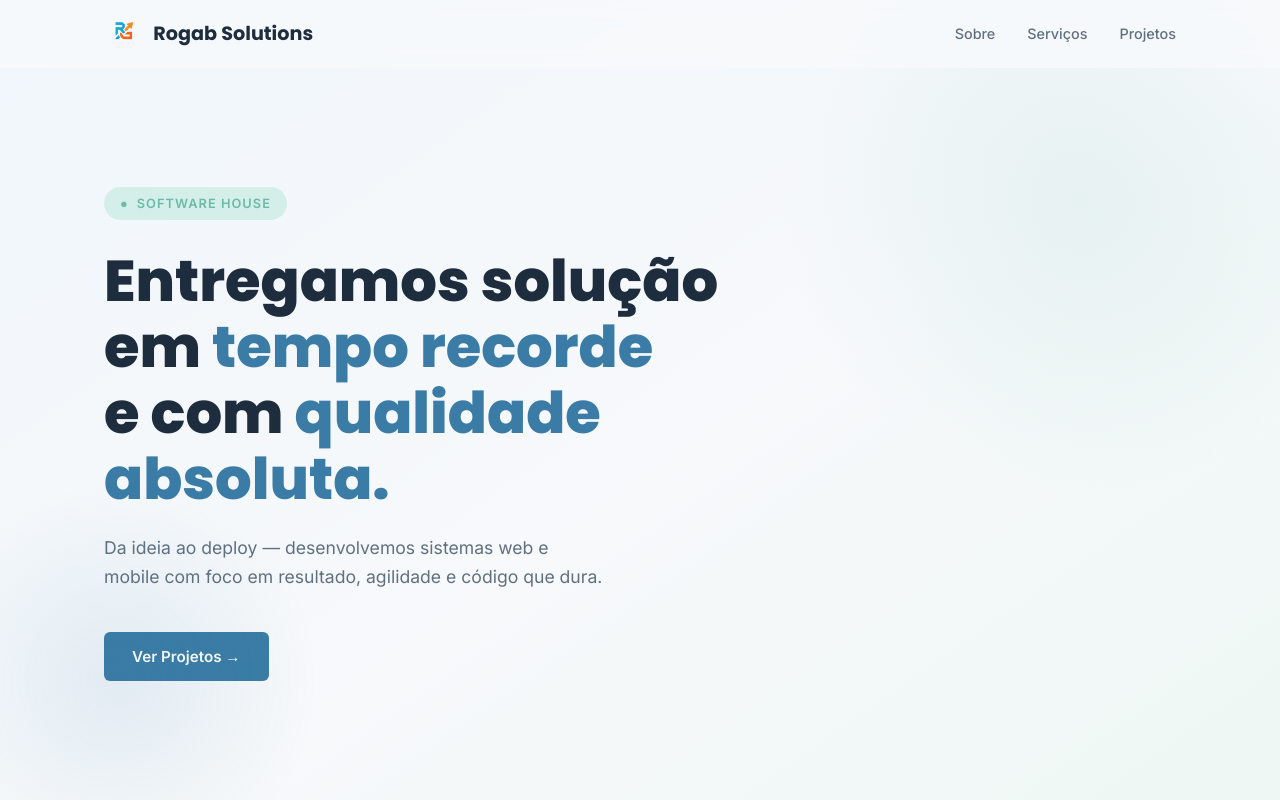
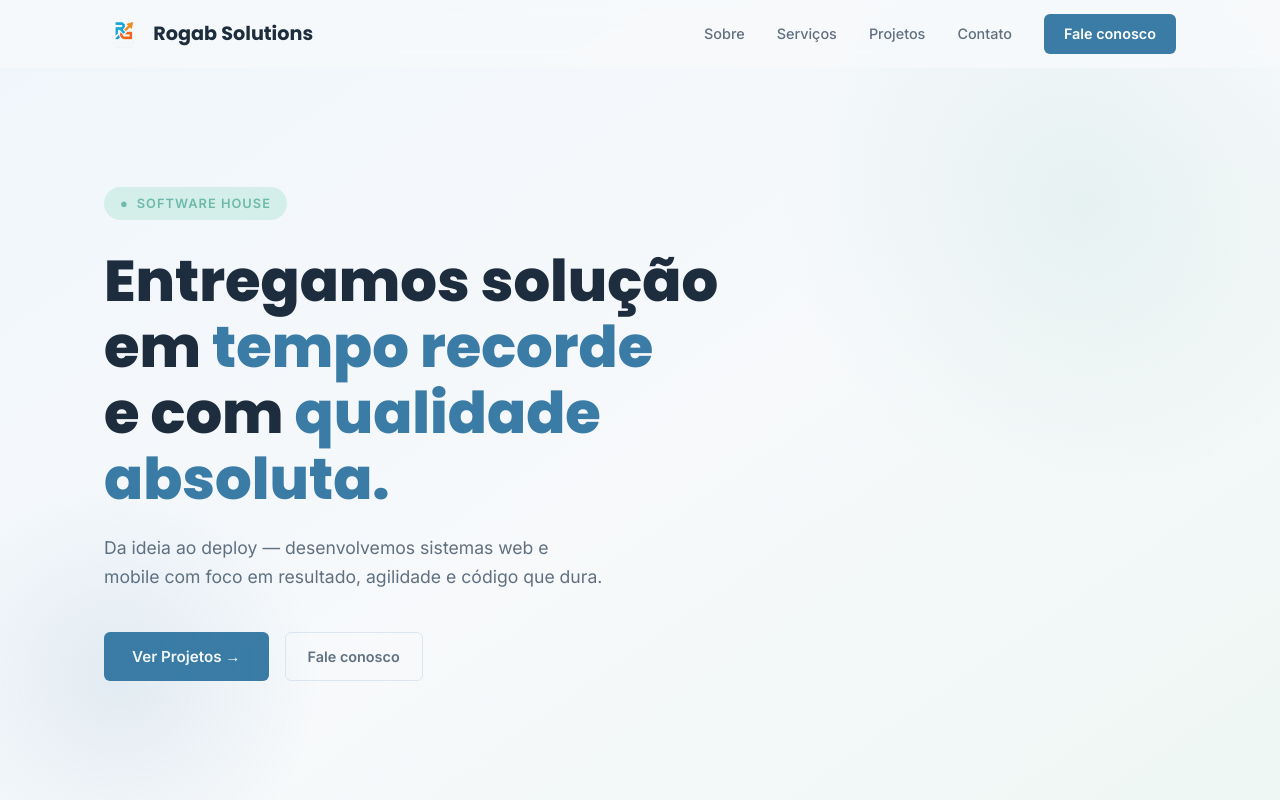
Before and after one commit to ebagabee/rogab_solutions, a React (Vite) app: page / in a window 1280 px wide. Shown: the top 800 px of the page. Built offline with nearby package versions, Linux system fonts and the light colour scheme.

Commit message:
feat: reactive contact section

```diff
--- a/src/components/Header.jsx
+++ b/src/components/Header.jsx
@@ -2,8 +2,7 @@
 import { useNavigate, useLocation } from 'react-router-dom'
 import logo from '../assets/logo.png'
 
-// Habilitar quando o e-mail de contato estiver configurado
-const SHOW_CONTACT = false
+const SHOW_CONTACT = true
 
 export default function Header() {
   const [scrolled, setScrolled] = useState(false)
--- a/src/pages/Home.jsx
+++ b/src/pages/Home.jsx
@@ -3,8 +3,8 @@
 import { projects } from '../data/projects.js'
 import ProjectCard from '../components/ProjectCard.jsx'
 
-// Habilitar quando o e-mail de contato estiver configurado
-const SHOW_CONTACT = false
+const SHOW_CONTACT = true
+const WHATSAPP_URL = 'https://wa.me/5582988346674'
 
 const SERVICES = [
   {
@@ -91,12 +91,14 @@
                 Ver Projetos →
               </Link>
               {SHOW_CONTACT && (
-                <Link to="#contato" className="btn btn-ghost" onClick={(e) => {
-                  e.preventDefault()
-                  document.getElementById('contato')?.scrollIntoView({ behavior: 'smooth' })
-                }}>
+                <a
+                  href={WHATSAPP_URL}
+                  target="_blank"
+                  rel="noopener noreferrer"
+                  className="btn btn-ghost"
+                >
                   Fale conosco
-                </Link>
+                </a>
               )}
             </div>
           </div>
@@ -185,7 +187,6 @@
       </section>
 
       {/* ── Contato ──────────────────────────────────────── */}
-      {/* Para reativar: setar SHOW_CONTACT = true no topo do arquivo */}
       {SHOW_CONTACT && (
         <section className="section section-alt" id="contato">
           <div className="container">
@@ -194,8 +195,16 @@
               <p className="contact-sub">
                 Nos conte o que você precisa. Respondemos rápido e sem enrolação.
               </p>
-              <a href="mailto:contato@rogabsolutions.com.br" className="contact-email">
-                ✉️ contato@rogabsolutions.com.br
+              <a
+                href={WHATSAPP_URL}
+                target="_blank"
+                rel="noopener noreferrer"
+                className="contact-email"
+              >
+                <svg width="20" height="20" viewBox="0 0 24 24" fill="currentColor" aria-hidden="true">
+                  <path d="M17.472 14.382c-.297-.149-1.758-.867-2.03-.967-.273-.099-.471-.148-.67.15-.197.297-.767.966-.94 1.164-.173.199-.347.223-.644.075-.297-.15-1.255-.463-2.39-1.475-.883-.788-1.48-1.761-1.653-2.059-.173-.297-.018-.458.13-.606.134-.133.298-.347.446-.52.149-.174.198-.298.298-.497.099-.198.05-.371-.025-.52-.075-.149-.669-1.612-.916-2.207-.242-.579-.487-.5-.669-.51-.173-.008-.371-.01-.57-.01-.198 0-.52.074-.792.372-.272.297-1.04 1.016-1.04 2.479 0 1.462 1.065 2.875 1.213 3.074.149.198 2.096 3.2 5.077 4.487.709.306 1.262.489 1.694.625.712.227 1.36.195 1.871.118.571-.085 1.758-.719 2.006-1.413.248-.694.248-1.289.173-1.413-.074-.124-.272-.198-.57-.347m-5.421 7.403h-.004a9.87 9.87 0 01-5.031-1.378l-.361-.214-3.741.982.998-3.648-.235-.374a9.86 9.86 0 01-1.51-5.26c.001-5.45 4.436-9.884 9.888-9.884 2.64 0 5.122 1.03 6.988 2.898a9.825 9.825 0 012.893 6.994c-.003 5.45-4.437 9.884-9.885 9.884m8.413-18.297A11.815 11.815 0 0012.05 0C5.495 0 .16 5.335.157 11.892c0 2.096.547 4.142 1.588 5.945L.057 24l6.305-1.654a11.882 11.882 0 005.683 1.448h.005c6.554 0 11.89-5.335 11.893-11.893a11.821 11.821 0 00-3.48-8.413z"/>
+                </svg>
+                +55 (82) 98834-6674
               </a>
             </div>
           </div>
--- a/src/pages/ProjectDetail.jsx
+++ b/src/pages/ProjectDetail.jsx
@@ -2,8 +2,8 @@
 import { projects } from '../data/projects.js'
 import ImageGallery from '../components/ImageGallery.jsx'
 
-// Habilitar quando o e-mail de contato estiver configurado
-const SHOW_CONTACT = false
+const SHOW_CONTACT = true
+const WHATSAPP_URL = 'https://wa.me/5582988346674'
 
 const ACCENTS = [
   { color: '#3a7ca5', light: '#d6eaf8' },
@@ -102,27 +102,23 @@
                 </div>
               </div>
 
-              {/* Para reativar: setar SHOW_CONTACT = true no topo do arquivo */}
               {SHOW_CONTACT && (
                 <div
                   className="detail-card"
                   style={{ background: accent.light, borderColor: accent.color + '33' }}
                 >
                   <p style={{ fontSize: '0.88rem', color: '#607080', lineHeight: 1.65 }}>
-                    Este projeto foi desenvolvido pela equipe Rogab Solutions com foco em qualidade
-                    e entrega ágil. Para saber mais, entre em contato.
+                    Gostou do que viu? Fale com a gente pelo WhatsApp e conte seu projeto.
                   </p>
-                  <Link
-                    to="/#contato"
+                  <a
+                    href={WHATSAPP_URL}
+                    target="_blank"
+                    rel="noopener noreferrer"
                     className="btn btn-primary"
                     style={{ marginTop: '16px', background: accent.color, width: '100%', justifyContent: 'center' }}
-                    onClick={(e) => {
-                      e.preventDefault()
-                      window.location.href = '/#contato'
-                    }}
                   >
                     Fale conosco
-                  </Link>
+                  </a>
                 </div>
               )}
             </aside>
```
Also changed, not shown: 1 other file (tests, documents, lock files or other folders).
